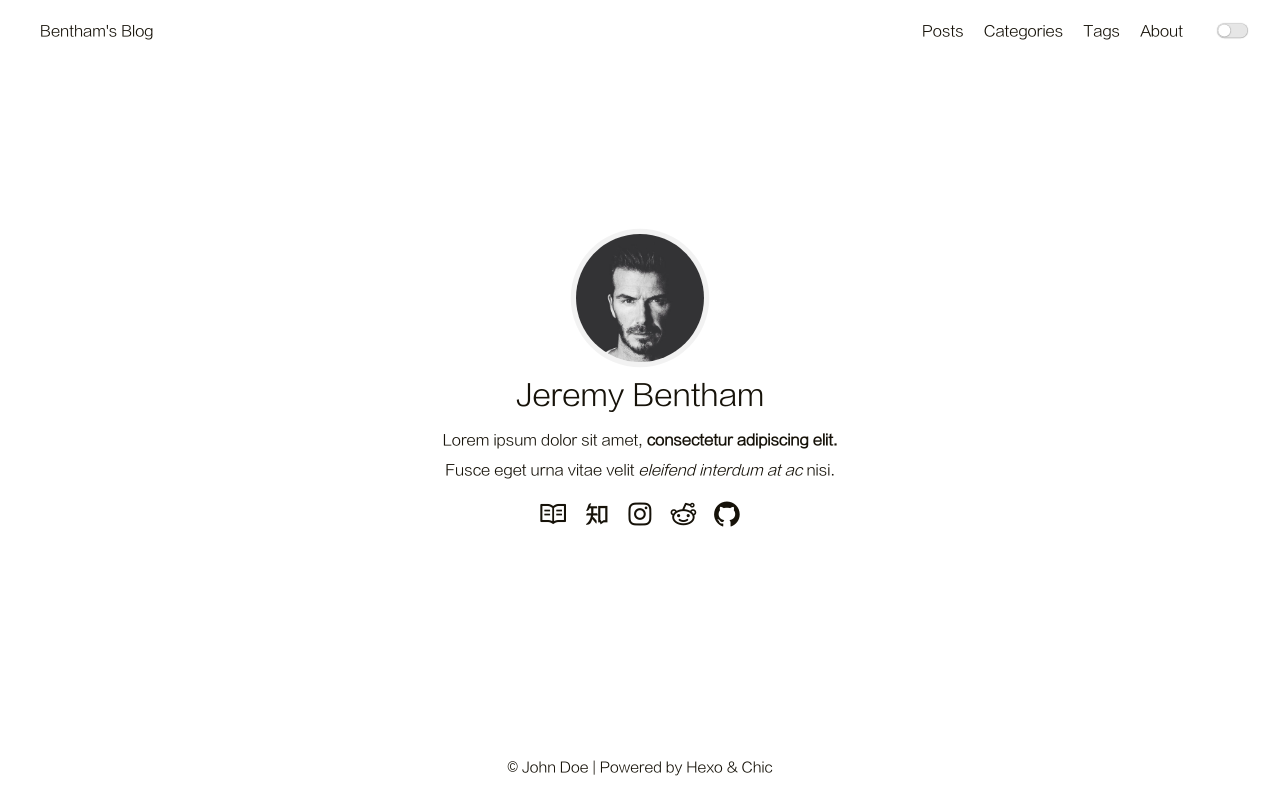
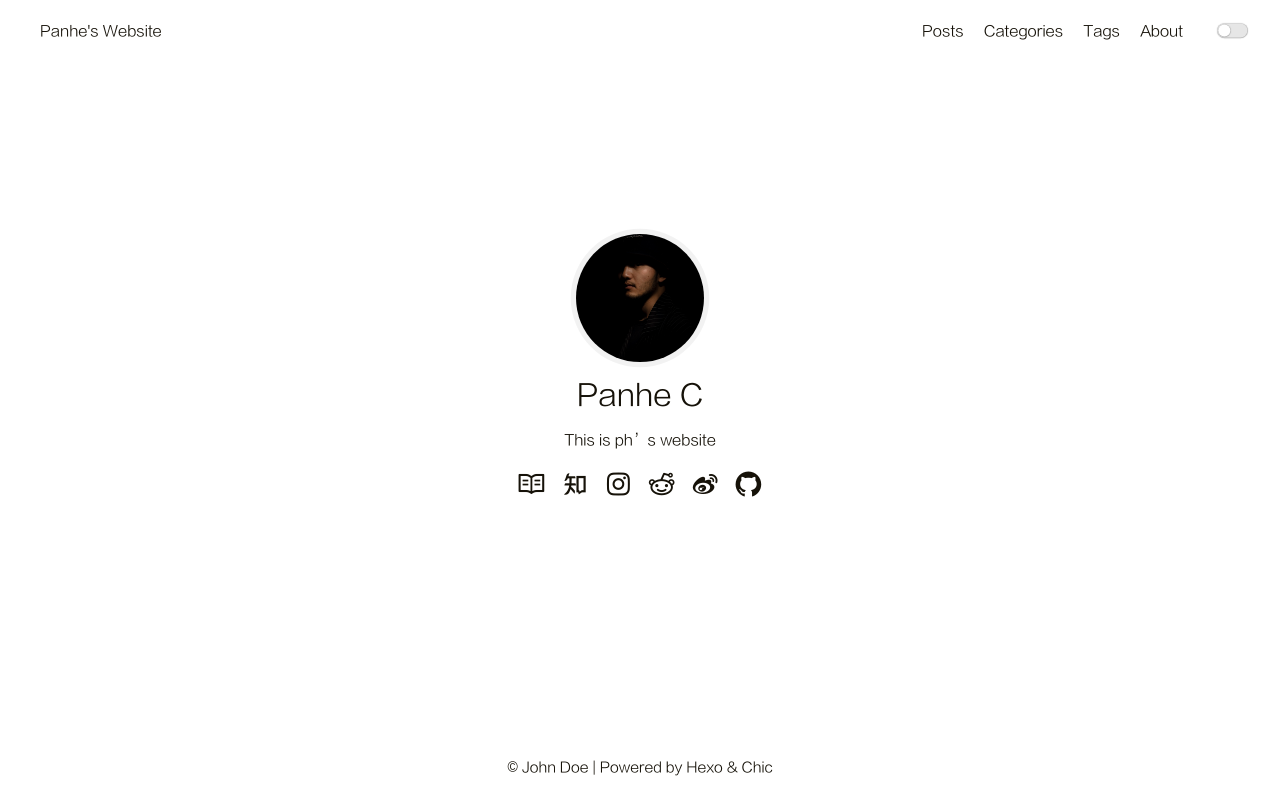
Before and after one commit to Panhe-C/Panhe-C.github.io, a plain HTML site: page index.html in a window 1280 px wide. Drawn offline with Linux system fonts and the light colour scheme.

Commit message:
Site updated: 2020-04-13 11:01:23

```diff
--- a/index.html
+++ b/index.html
@@ -49,7 +49,7 @@
         <header>
     <nav class="navbar">
         <div class="container">
-            <div class="navbar-header header-logo"><a href="/">Bentham&#39;s Blog</a></div>
+            <div class="navbar-header header-logo"><a href="/">Panhe&#39;s Website</a></div>
             <div class="menu navbar-right">
 
                     <a class="menu-item" href="/archives">Posts</a>
@@ -71,7 +71,7 @@
         <div class="container">
             <div class="navbar-header">
                 <div>
-                    <a href="/">Bentham&#39;s Blog</a><a id="mobile-toggle-theme">·&nbsp;Light</a>
+                    <a href="/">Panhe&#39;s Website</a><a id="mobile-toggle-theme">·&nbsp;Light</a>
                 </div>
                 <div class="menu-toggle" onclick="mobileBtn()">&#9776; Menu</div>
             </div>
@@ -108,10 +108,10 @@
     <div class="container">
     <div class="intro">
         <div class="avatar">
-            <a href="/archives"><img src="/image/avatar.jpeg"></a>
+            <a href="/archives"><img src="/image/profile.jpg"></a>
         </div>
-        <div class="nickname">Jeremy Bentham</div>
-        <div class="description"><p>Lorem ipsum dolor sit amet, <strong>consectetur adipiscing elit.</strong> <br>Fusce eget urna vitae velit <em>eleifend interdum at ac</em> nisi.</p>
+        <div class="nickname">Panhe C</div>
+        <div class="description"><p>This is ph’s website</p>
 </div>
         <div class="links">
 
@@ -144,6 +144,13 @@
 
                     </a>
 
+                    <a class="link-item" title="Weibo" href="https://weibo.com/6395781812/profile?rightmod=1&amp;wvr=6&amp;mod=personinfo&amp;is_all=1#_rnd1586681304160" target="_blank" rel="noopener">
+
+
+                            <i class="iconfont icon-weibo"></i>
+
+                    </a>
+
                     <a class="link-item" title="Github" href="https://github.com/Siricee" target="_blank" rel="noopener">
 
 
```
Also changed, not shown: 2020/04/12/firstBlog/index.html (+2 -2 lines), 2020/04/12/hello-world/index.html (+2 -2 lines), archives/2020/04/index.html (+2 -2 lines), archives/2020/index.html (+2 -2 lines), archives/index.html (+2 -2 lines), image/profile.jpg (added).
